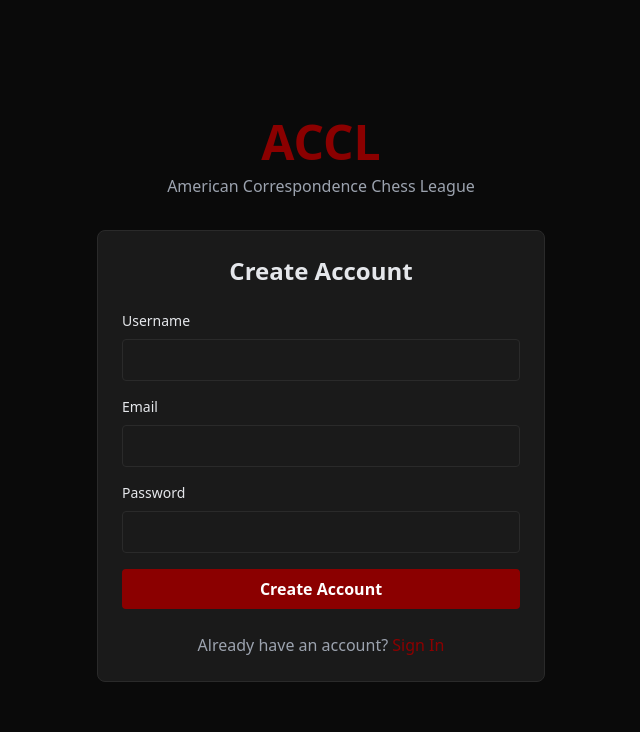
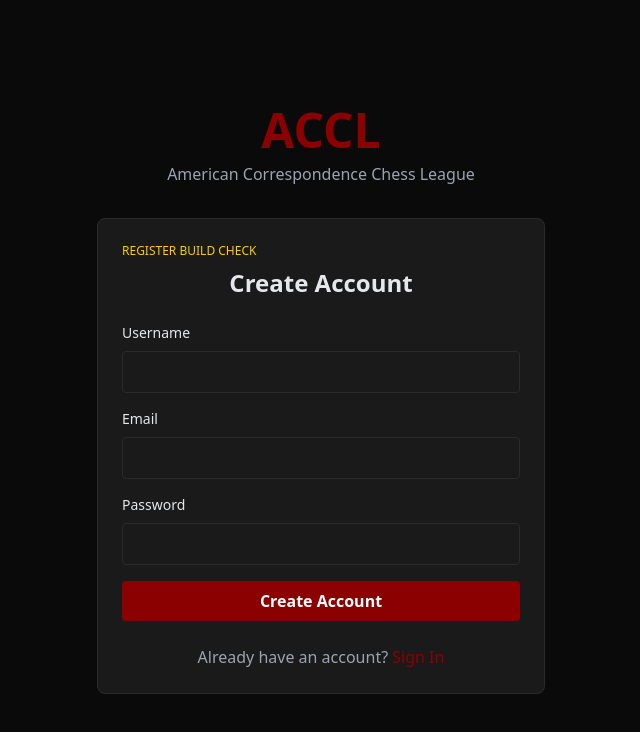
Before and after one commit to vgregg2019-gif/American-Correspondence-Chess-League-, a Next.js app: page /register in a window 1280 px wide. Shown: the top 732 px of the page, without its empty margins (319-959 px from the left). Built offline with nearby package versions, Linux system fonts and the light colour scheme; no server answers.

Commit message:
Diagnose Register Page Deployment

```diff
--- a/app/register/page.tsx
+++ b/app/register/page.tsx
@@ -1,6 +1,6 @@
 'use client';
 
-import { useState } from 'react';
+import { useState, useEffect } from 'react';
 import { useRouter } from 'next/navigation';
 import Link from 'next/link';
 import { supabase } from '@/lib/supabaseClient';
@@ -12,6 +12,10 @@ export default function RegisterPage() {
   const [username, setUsername] = useState('');
   const [error, setError] = useState('');
   const [loading, setLoading] = useState(false);
+
+  useEffect(() => {
+    console.log('REGISTER BUILD CHECK LOADED');
+  }, []);
 
   const handleRegister = async (e: React.FormEvent) => {
     e.preventDefault();
@@ -119,6 +123,7 @@ export default function RegisterPage() {
         </div>
 
         <div className="card">
+          <div className="text-xs text-yellow-400 mb-2">REGISTER BUILD CHECK</div>
           <h2 className="text-2xl font-semibold mb-6 text-center">Create Account</h2>
 
           {error && (
```
